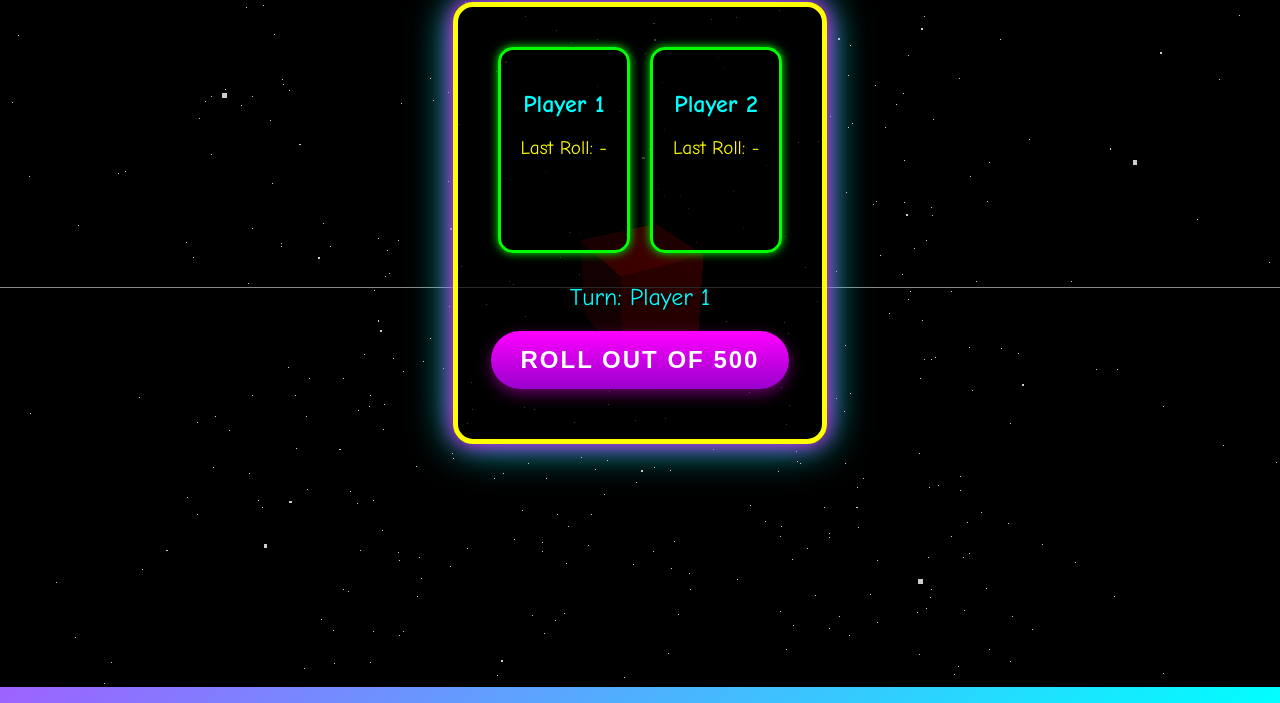
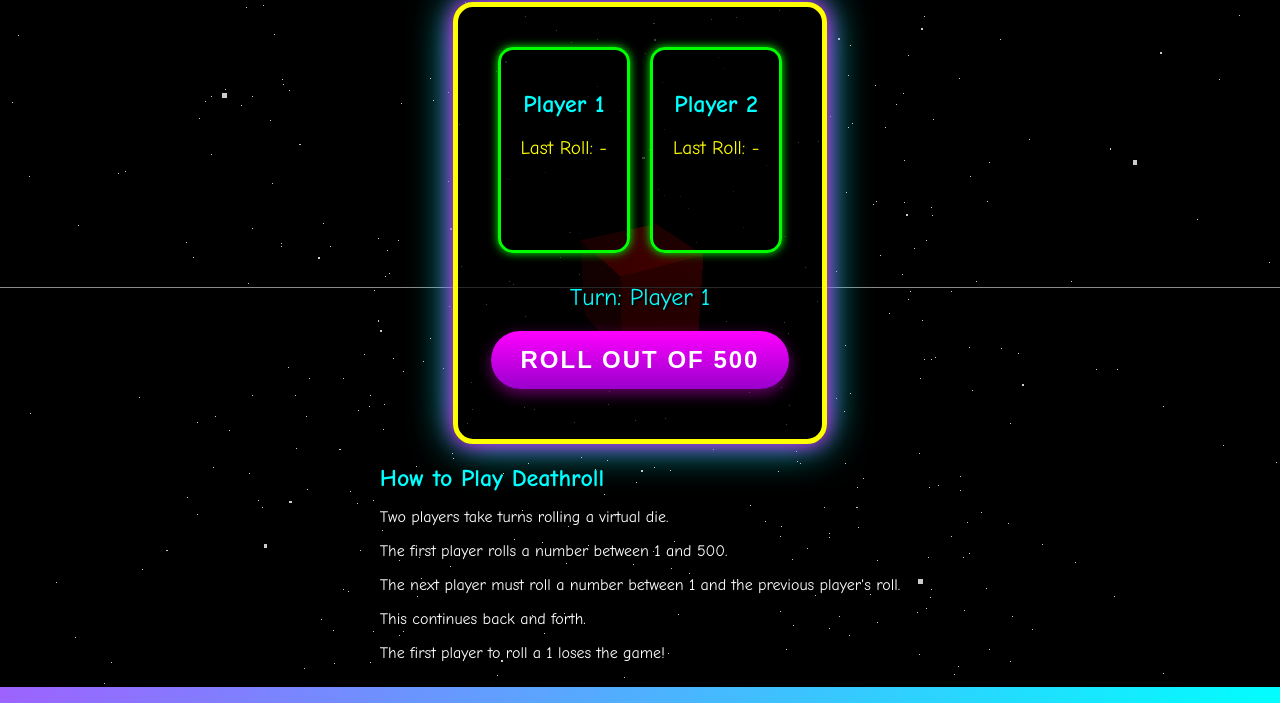
Before and after one commit to Scroatal/Deathroll2, a website: page index.html in a window 1280 px wide. Shown: the part 113-816 px from the top of the page. Drawn offline with nearby package versions, Linux system fonts and the light colour scheme; animation ran at ten frames a second.

Commit message:
Update index.html

```diff
--- a/index.html
+++ b/index.html
@@ -32,6 +32,14 @@
         <button id="roll">Roll</button>
         <div id="rollResult"></div>
     </div>
+    <div id="rules">
+        <h2>How to Play Deathroll</h2>
+        <p>Two players take turns rolling a virtual die.</p>
+        <p>The first player rolls a number between 1 and 500.</p>
+        <p>The next player must roll a number between 1 and the previous player's roll.</p>
+        <p>This continues back and forth.</p>
+        <p>The first player to roll a 1 loses the game!</p>
+    </div>
     <script src="script.js" type="module"></script>
 </body>
 </html>
```
